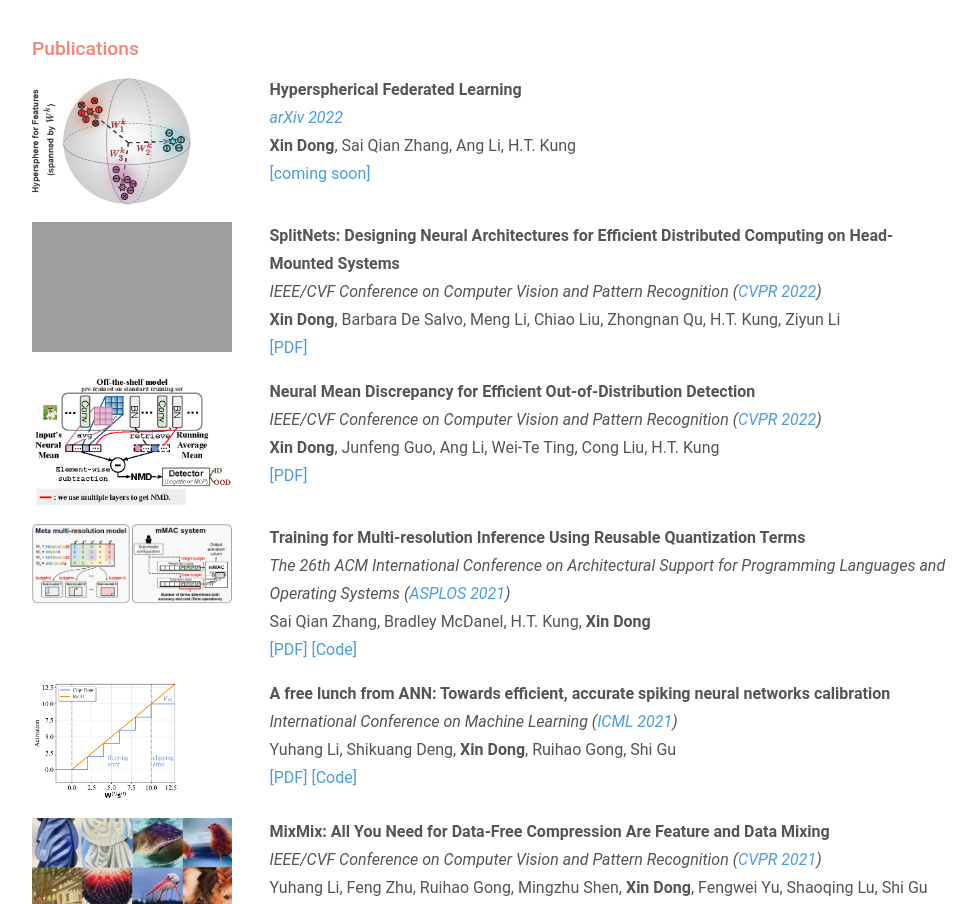
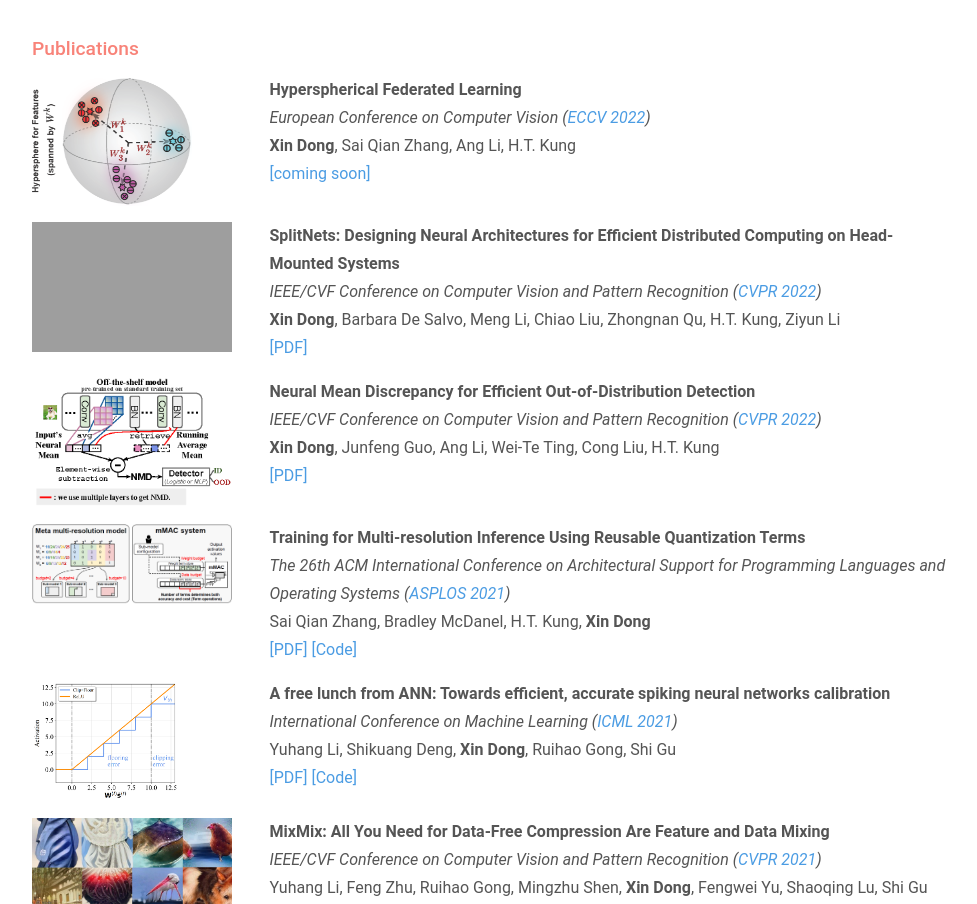
Before and after one commit to xin1dong/xin1dong.github.io, a plain HTML site: page index.html in a window 1280 px wide. Shown: the part 1020-1924 px from the top of the page, without its empty margins (148-1125 px from the left). Drawn offline with nearby package versions, Linux system fonts and the light colour scheme; grey boxes are pictures that could not be loaded.

Commit message:
Update index.html

```diff
--- a/index.html
+++ b/index.html
@@ -200,7 +200,7 @@
           <div class="paper-title">
             Hyperspherical Federated Learning
           </div>
-          <div class="paper-conference"><a href="https://arxiv.org/">arXiv 2022</a></div>
+          <div class="paper-conference">European Conference on Computer Vision (<a href="https://eccv2022.ecva.net/">ECCV 2022</a>)</div>
           <div class="paper-authors">
             <b>Xin Dong</b>, Sai Qian Zhang, Ang Li, H.T. Kung
           </div>
```
